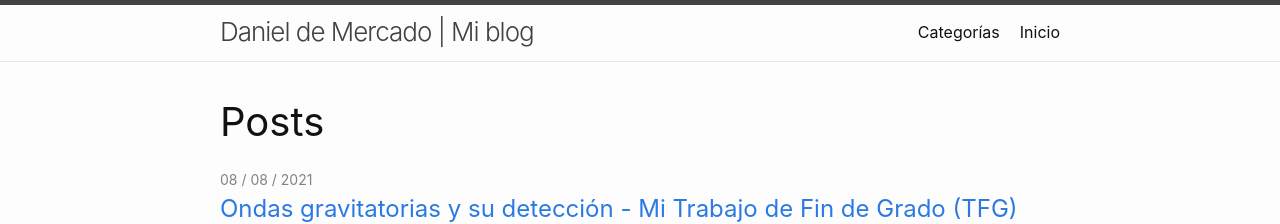
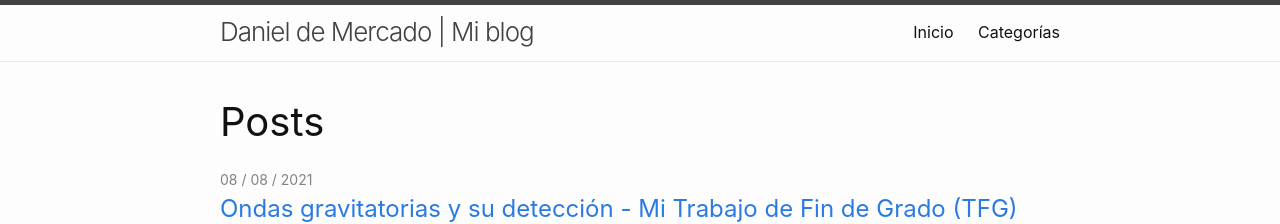
Before and after one commit to danieldemercado/mi-blog, a Jekyll site: the page built from index.markdown, in a window 1280 px wide. Shown: the top 224 px of the page. Built offline with Jekyll 4.4.1, drawn with Linux system fonts in a browser that asks for light colours.

Commit message:
Modificado el método de ordenación de las páginas del header

```diff
--- a/_includes/header.html
+++ b/_includes/header.html
@@ -16,6 +16,18 @@
           </span>
         </label>
 
+        <div class="trigger"> <!-- Nuevo método para listar páginas, "navigation_weight: #" controla la posición de las páginas en el header -->
+          {% assign navigation_pages = site.pages | sort: 'navigation_weight' %}
+          {% for p in navigation_pages %}
+            {% if p.navigation_weight %}
+              {% if p.title %}
+               <a class="page-link" href="{{ p.url | relative_url }}">{{ p.title | escape }}</a>
+              {% endif %}
+            {% endif %}
+          {% endfor %}
+        </div>
+
+        <!-- Antiguo método para listar páginas en el header. Problema: aparecen mal ordenadas
         <div class="trigger">
           {%- for path in page_paths -%}
             {%- assign my_page = site.pages | where: "path", path | first -%}
@@ -23,7 +35,8 @@
             <a class="page-link" href="{{ my_page.url | relative_url }}">{{ my_page.title | escape }}</a>
             {%- endif -%}
           {%- endfor -%}
-        </div>
+        </div>-->
+
       </nav>
     {%- endif -%}
   </div>
--- a/index.markdown
+++ b/index.markdown
@@ -5,4 +5,6 @@
 layout: home
 title: Inicio       #Añade un enlace a la página de inicio en el Header. Adicionalmente se comenta código en
                     # /_layouts/home.html para que no aparezca "Inicio" como título de la página
+
+navigation_weight: 1   #Controla la posición que tienen los enlaces a las páginas en el header
 ---
--- a/pages/categories.html
+++ b/pages/categories.html
@@ -2,6 +2,7 @@
 layout: page
 title: Categorías
 permalink: /categorias/
+navigation_weight: 2    #Controla la posición que tienen los enlaces a las páginas en el header
 ---
 
 
```
